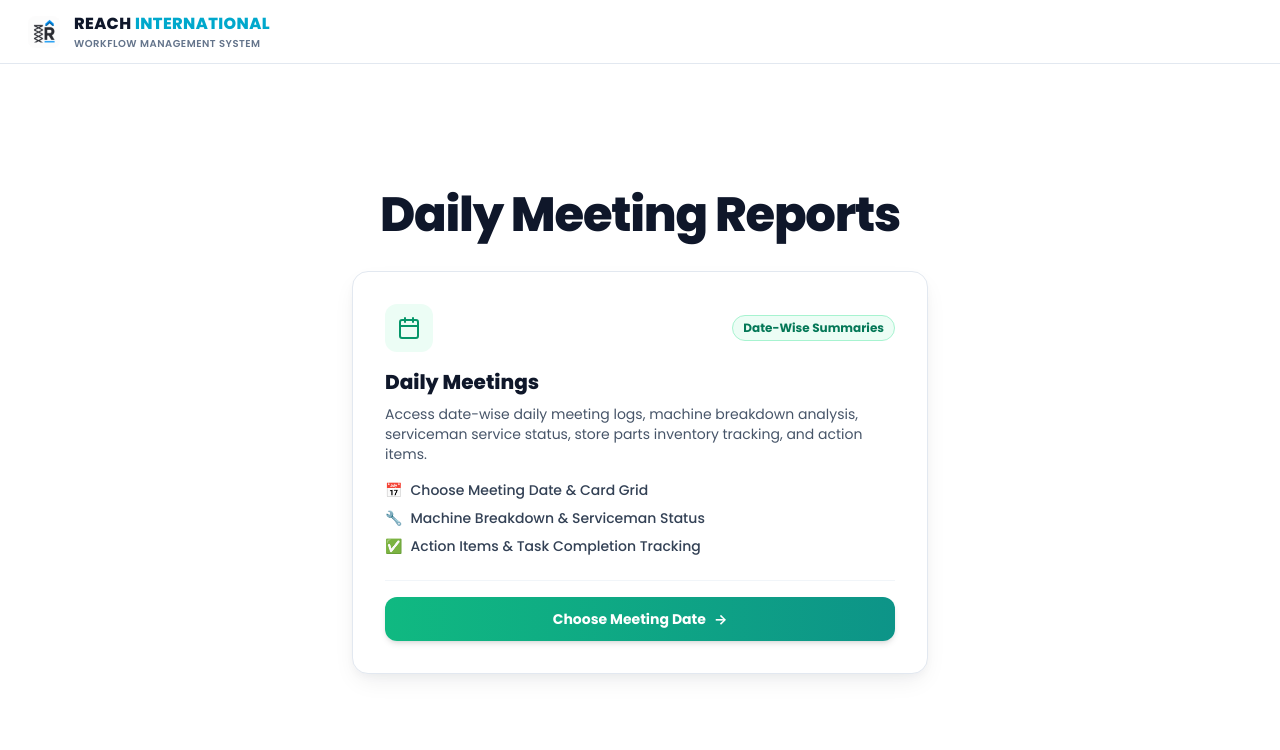
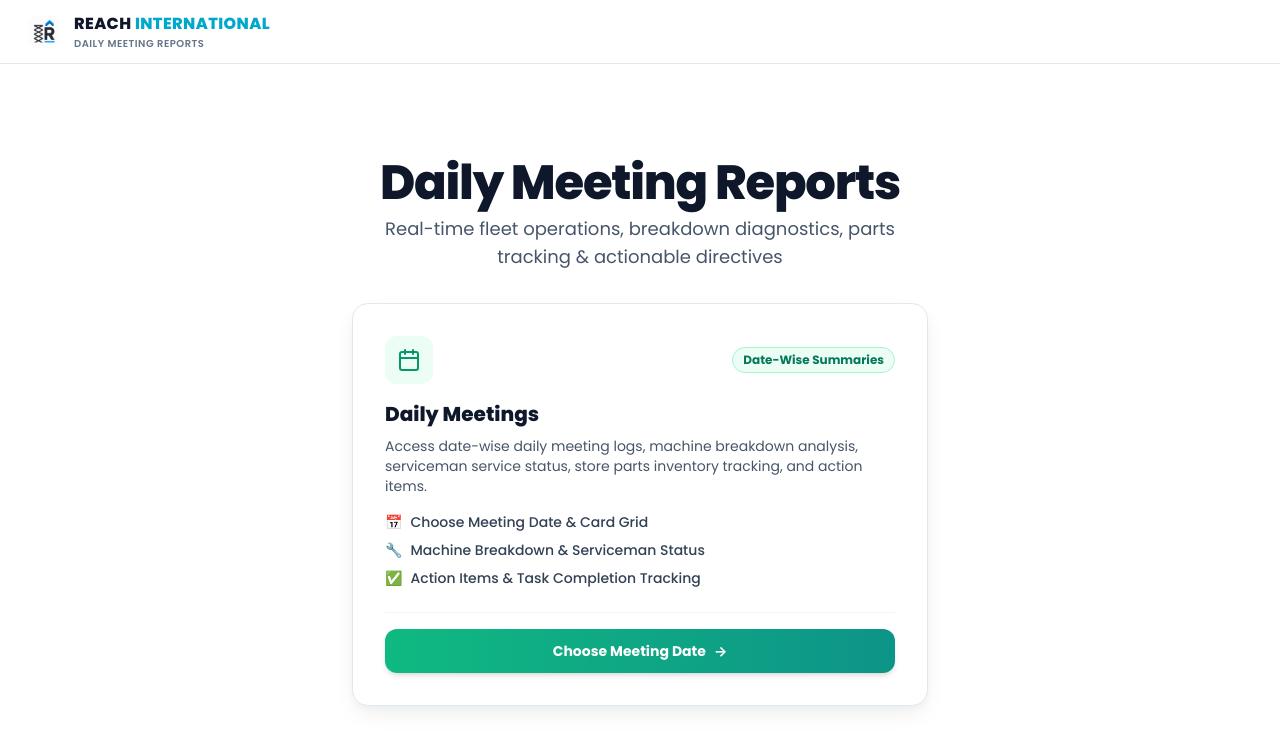
Before and after one commit to vaibhavchauhan-15/Reach-International-Workflow, a React (Vite) app: page / in a window 1280 px wide. Shown: the top 750 px of the page. Built offline with nearby package versions, Linux system fonts and the light colour scheme.

Commit message:
feat: update titles and descriptions to reflect Daily Meeting Reports

```diff
--- a/index.html
+++ b/index.html
@@ -7,7 +7,7 @@
     <meta name="mobile-web-app-capable" content="yes" />
     <meta name="apple-mobile-web-app-capable" content="yes" />
     <meta name="apple-mobile-web-app-status-bar-style" content="default" />
-    <title>Reach International - Standard Operating Workflows (SOP)</title>
+    <title>Reach International - Daily Meeting Reports</title>
 
     <!-- Standard Favicon Links (Universally Compatible) -->
     <link rel="icon" type="image/x-icon" href="/favicon.ico" />
--- a/src/components/Header.jsx
+++ b/src/components/Header.jsx
@@ -37,7 +37,7 @@ const Header = React.memo(function Header({
                         REACH <span className="text-ribbon-4">INTERNATIONAL</span>
                     </span>
                     <span className="hidden md:inline-block text-[10px] font-semibold text-slate-500 tracking-wider">
-                        WORKFLOW MANAGEMENT SYSTEM
+                        DAILY MEETING REPORTS
                     </span>
                 </div>
             </div>
--- a/src/components/LandingPage.jsx
+++ b/src/components/LandingPage.jsx
@@ -4,10 +4,13 @@ export default function LandingPage({ setActivePage }) {
     return (
         <div className="flex-1 w-full h-full overflow-y-auto max-w-4xl mx-auto px-4 sm:px-6 md:px-8 py-6 md:py-12 flex flex-col justify-center gap-6 md:gap-8 animate-fade-in">
             {/* Title Banner */}
-            <div className="text-center max-w-2xl mx-auto flex flex-col items-center">
+            <div className="text-center max-w-2xl mx-auto flex flex-col items-center gap-2">
                 <h1 className="text-2xl sm:text-3xl md:text-4xl lg:text-5xl font-extrabold text-slate-900 leading-tight tracking-tight">
                     Daily Meeting Reports
                 </h1>
+                <p className="text-sm sm:text-base md:text-lg text-slate-600 font-normal max-w-xl mx-auto leading-relaxed">
+                    Real-time fleet operations, breakdown diagnostics, parts tracking & actionable directives
+                </p>
             </div>
 
             {/* Main Portal Navigation Card */}
```
Also changed, not shown: public/site.webmanifest.
